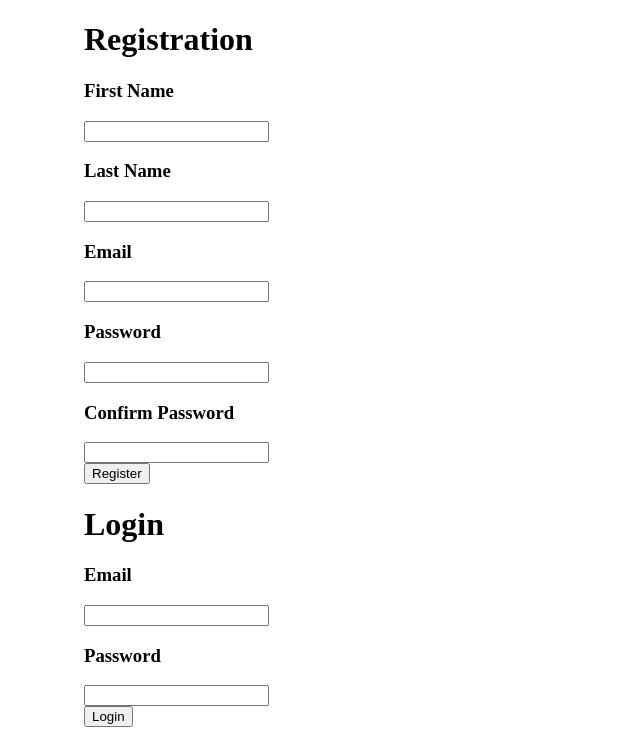
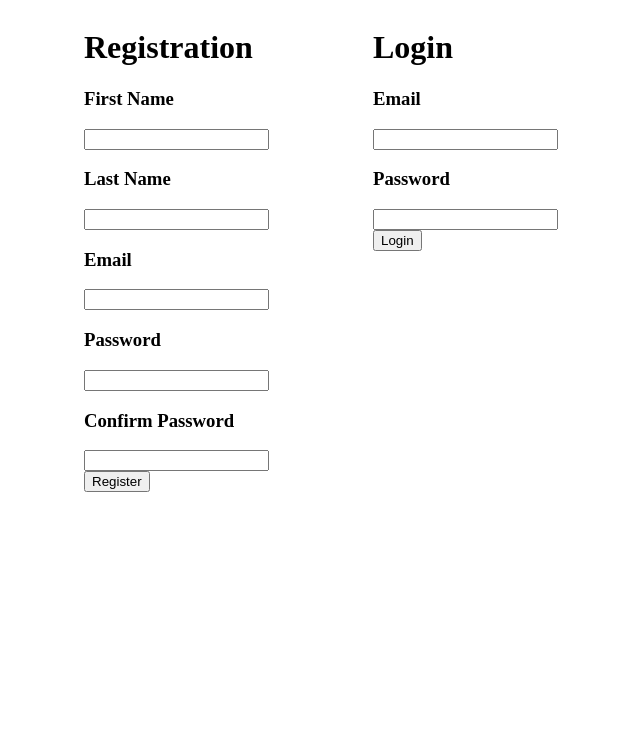
Before and after one commit to rbaermann/loginAndRegistration, a Django app: page / in a window 1280 px wide. Shown: the top 732 px of the page, without its empty margins (71-711 px from the left). Run offline with Django 3.2, Linux system fonts and the light colour scheme; parts of the project's set-up code (start-up, migrations or seed data) failed here and were passed over.

Commit message:
I added simple styling

```diff
--- a/apps/loginandreg_app/static/loginandreg_app/css/style.css
+++ b/apps/loginandreg_app/static/loginandreg_app/css/style.css
@@ -2,3 +2,14 @@
     width: 970px;
     margin: auto;
 }
+
+.reg {
+    display: inline-block;
+    vertical-align: top;
+}
+
+.login {
+    display: inline-block;
+    vertical-align: top;
+    margin-left: 100px;
+}
--- a/apps/loginandreg_app/templates/loginandreg_app/index.html
+++ b/apps/loginandreg_app/templates/loginandreg_app/index.html
@@ -9,6 +9,7 @@
 </head>
 <body>
     <div class="wrapper">
+        <div class="reg">
             <form action='/reg' method='POST'>
                 {% csrf_token %}
                 <h1>Registration</h1>
@@ -31,6 +32,8 @@
                 <input type='password' name='confirm'><br>
                 <input type='submit' value='Register'>
             </form>
+        </div>
+        <div class="login">
             <form action='/login' method='POST'>
                 {% csrf_token %}
                 <h1>Login</h1>
@@ -41,5 +44,6 @@
                 <input type='submit' value='Login'>
             </form>
         </div>
+    </div>
 </body>
 </html>
```
Also changed, not shown: db.sqlite3. Lines whose indentation alone changed are shown as unchanged.
